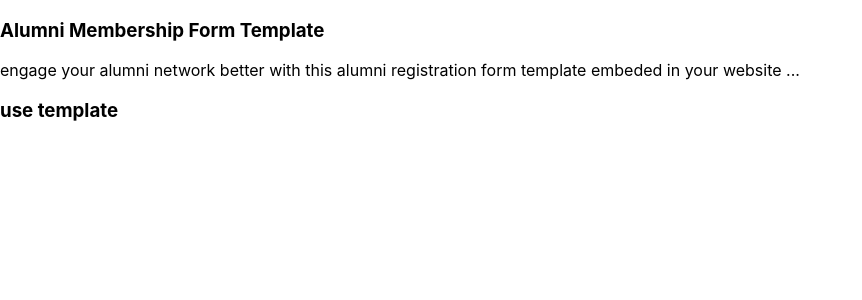
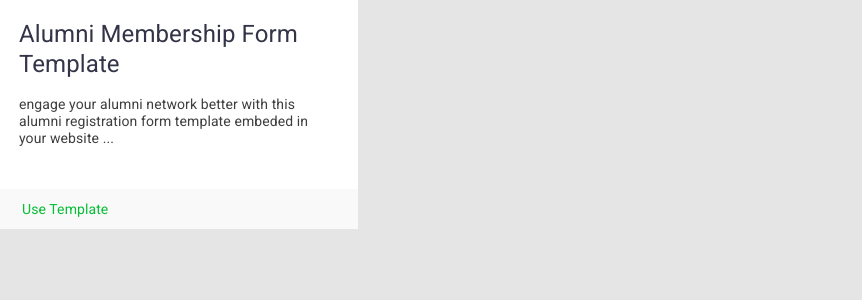
Before and after one commit to tunji93/FORM_TEMPLATE, a React (Create React App) app: page / in a window 1280 px wide. Shown: the top 300 px of the page, without its empty margins (0-862 px from the left). Built offline with nearby package versions, Linux system fonts and the light colour scheme.

Commit message:
completed formcard

```diff
--- a/src/components/form_card/formCard.js
+++ b/src/components/form_card/formCard.js
@@ -9,7 +9,7 @@ const FormCard = () => {
         <p>engage your alumni network better with this alumni registration form template embeded in your website ...</p>
       </div>
       <div className = "card__bottom">
-        <h3>use template</h3>
+        <h3>Use Template</h3>
       </div>
     </div>
   )
--- a/src/styles/_formCard.scss
+++ b/src/styles/_formCard.scss
@@ -0,0 +1,57 @@
+@import './_Base.scss';
+
+.card {
+    cursor: pointer;
+    position: relative;
+    background-color: #ffff;
+    width: 358px;
+    height: 229px;
+    display: flex;
+    flex-direction: column;
+    &__main {
+        color: #333447;
+        font-family: "Roboto", sans-serif;
+        margin-top: 19px;
+        margin-left: 19px;
+        h3 {
+            margin-right: 43px;
+            margin-bottom: 17px;
+            width: 296px;
+            height: 60px;
+            font-style: normal;
+            font-weight: 500;
+            font-size: 24px;
+            line-height: 30px;
+        }
+        p {
+            width: 317px;
+            height: 51px;
+            margin-right: 22px;
+            font-style: normal;
+            font-weight: normal;
+            font-size: 14px;
+            line-height: 17px;
+            color: #3f3e3e
+        }
+    }
+    &__bottom {
+        width: 100%;
+        // height: 41px;
+        padding-left: 22px;
+        // padding-right: 251px;
+        //padding-bottom: 11px;
+        // margin-bottom: 0px;
+        position: absolute;
+        bottom: 0;
+        background-color: #f9f9f9;
+        align-items: center;
+        h3 {
+            color: #08bd37;
+            font-style: normal;
+            font-weight: normal;
+            padding: 11px 0px;
+            font-size: 14px;
+            line-height: 18px;
+        }
+    }
+}
```
